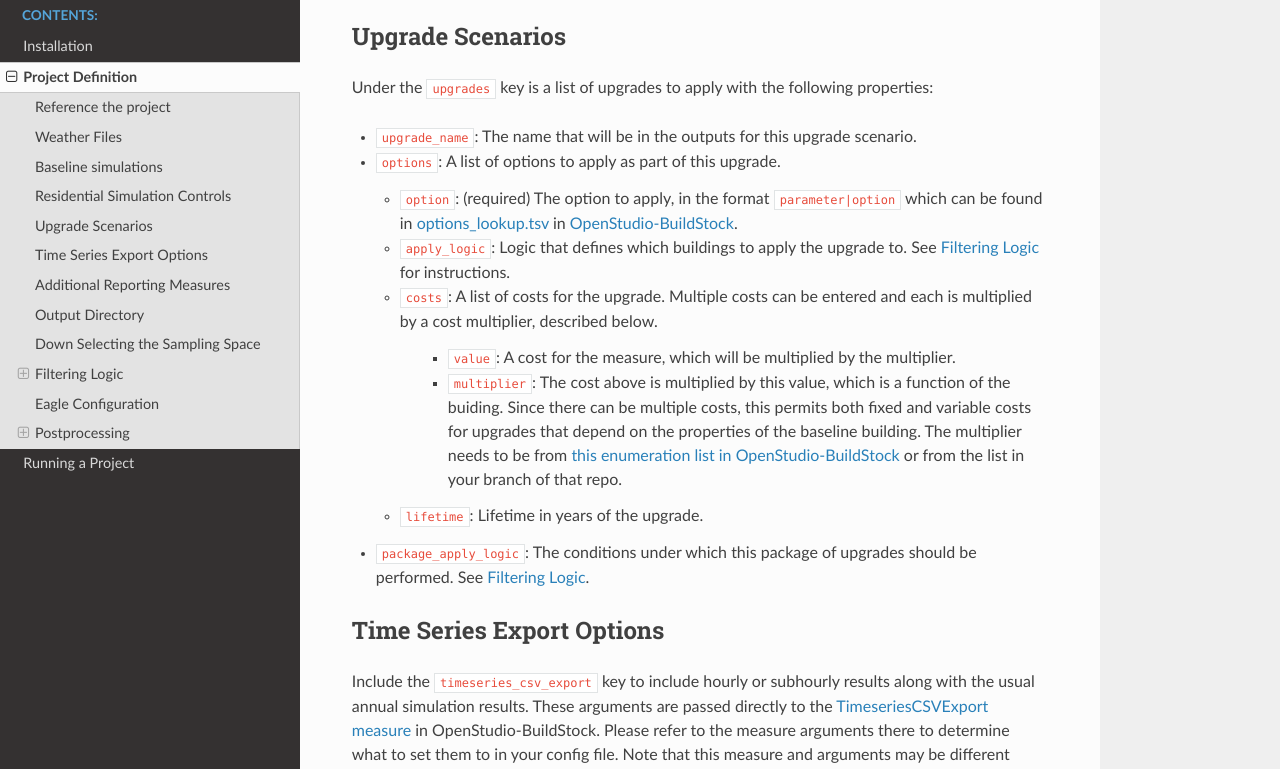
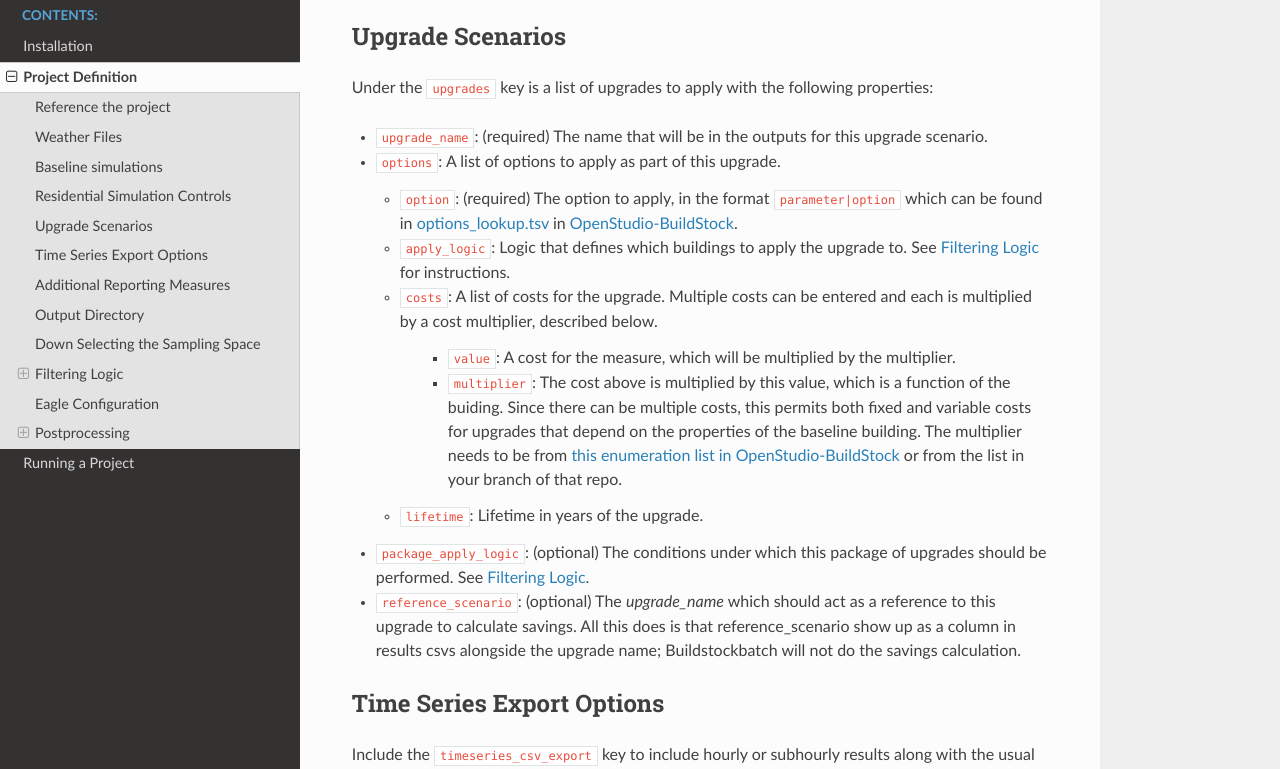
Before and after one commit to NREL/buildstockbatch, a Sphinx documentation site: the page built from docs/project_defn.rst, in a window 1280 px wide and 900 px high, scrolled down 2169 px, cut to the strip 131-900 px from the top of the window. Built offline with Sphinx 7.4.7 and the Read the Docs theme 2.0.0, drawn with Linux system fonts in a browser that asks for light colours.

Commit message:
Updated the documentation

```diff
--- a/docs/project_defn.rst
+++ b/docs/project_defn.rst
@@ -69,7 +69,7 @@ Upgrade Scenarios
 Under the ``upgrades`` key is a list of upgrades to apply with the
 following properties:
 
--  ``upgrade_name``: The name that will be in the outputs for this
+-  ``upgrade_name``: (required) The name that will be in the outputs for this
    upgrade scenario.
 -  ``options``: A list of options to apply as part of this upgrade.
 
@@ -90,8 +90,11 @@ following properties:
           or from the list in your branch of that repo.
    - ``lifetime``: Lifetime in years of the upgrade.
 
-- ``package_apply_logic``: The conditions under which this package of upgrades should be performed.
+- ``package_apply_logic``: (optional) The conditions under which this package of upgrades should be performed.
   See :ref:`filtering-logic`.
+- ``reference_scenario``: (optional) The `upgrade_name` which should act as a reference to this upgrade to calculate
+  savings. All this does is that reference_scenario show up as a column in results csvs alongside the upgrade name;
+  Buildstockbatch will not do the savings calculation.
 
 Time Series Export Options
 ~~~~~~~~~~~~~~~~~~~~~~~~~~
```
